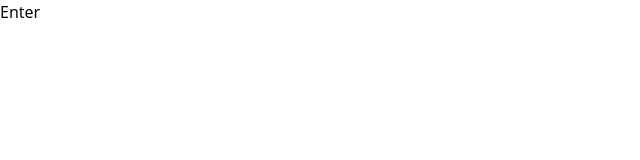
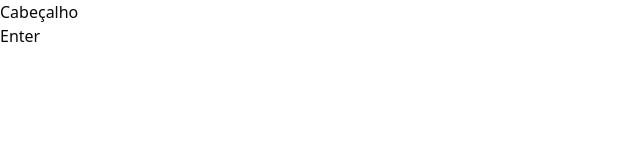
Before and after one commit to CesarNeo/pizzashop-web, a React app: page / in a window 1280 px wide. Shown: the top 160 px of the page, without its empty margins (0-640 px from the left). Built offline with nearby package versions, Linux system fonts and the light colour scheme; the HTML template or start-up script is replaced by a standard one.

Commit message:
feat: create components layouts and configure in router

```diff
--- /dev/null
+++ b/src/pages/_layouts/app.tsx
@@ -0,0 +1,15 @@
+import { Outlet } from 'react-router-dom'
+
+function AppLayout() {
+  return (
+    <div>
+      <h1>Cabeçalho</h1>
+
+      <div>
+        <Outlet />
+      </div>
+    </div>
+  )
+}
+
+export default AppLayout
--- /dev/null
+++ b/src/pages/_layouts/auth.tsx
@@ -0,0 +1,15 @@
+import { Outlet } from 'react-router-dom'
+
+function AuthLayout() {
+  return (
+    <div>
+      <h1>Autenticação</h1>
+
+      <div>
+        <Outlet />
+      </div>
+    </div>
+  )
+}
+
+export default AuthLayout
```
Also changed, not shown: src/routes.tsx (+13 -2 lines).
